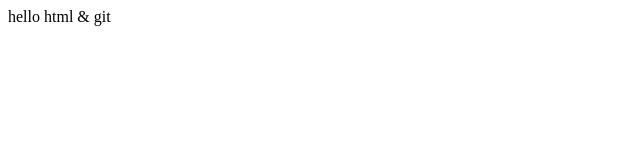
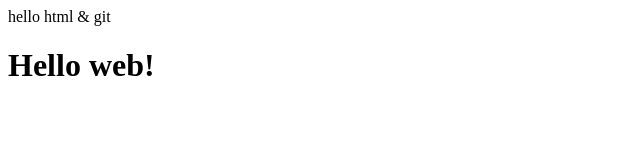
Before and after one commit to uhee0110/my-first-web-site, a plain HTML site: page test.html in a window 1280 px wide. Shown: the whole page, without its empty margins (0-640 px from the left). Drawn offline with Linux system fonts and the light colour scheme.

Commit message:
Update test.html

```diff
--- a/test.html
+++ b/test.html
@@ -1 +1,9 @@
 hello html & git
+<html>
+<head>
+  <title> test </title>
+</head>
+<body>
+  <h1> Hello web! </h1>
+</body>
+</html>
```
